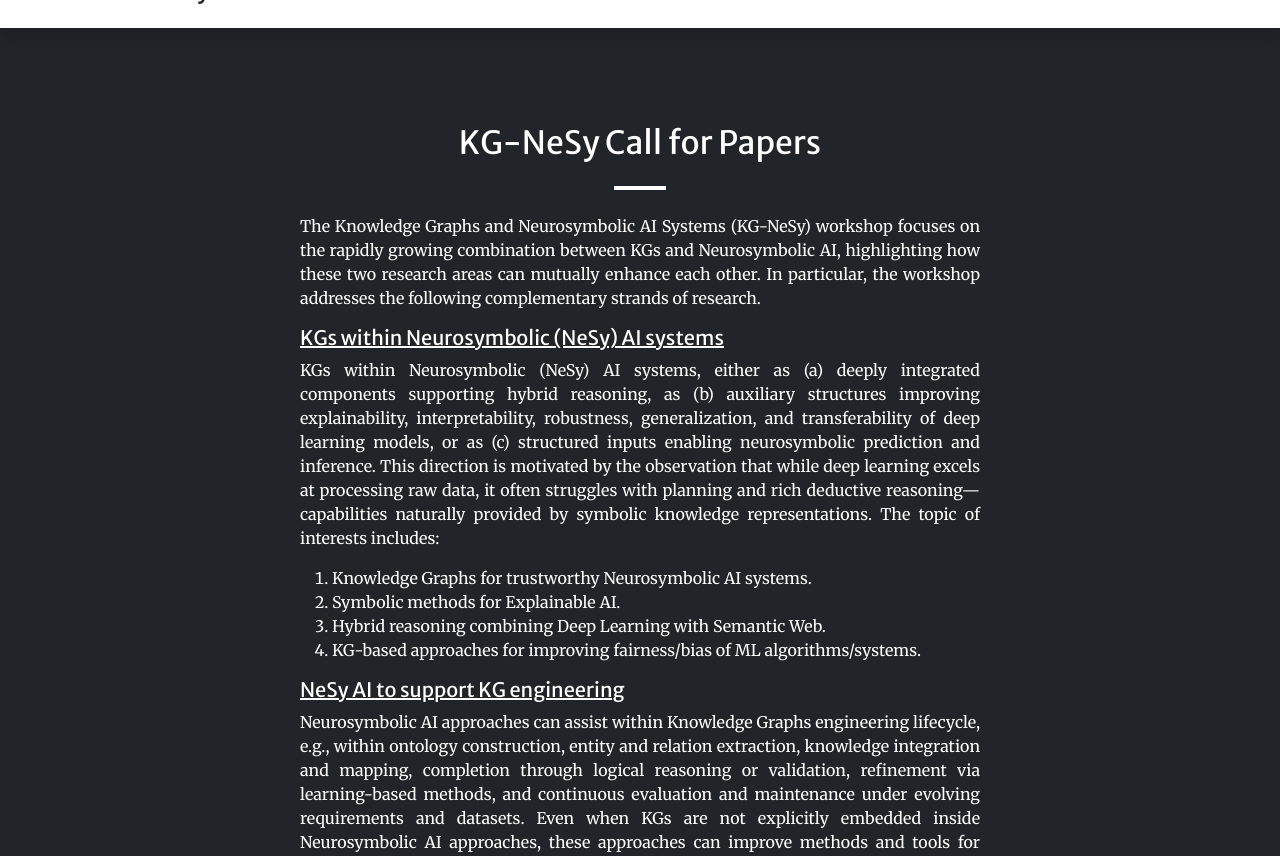
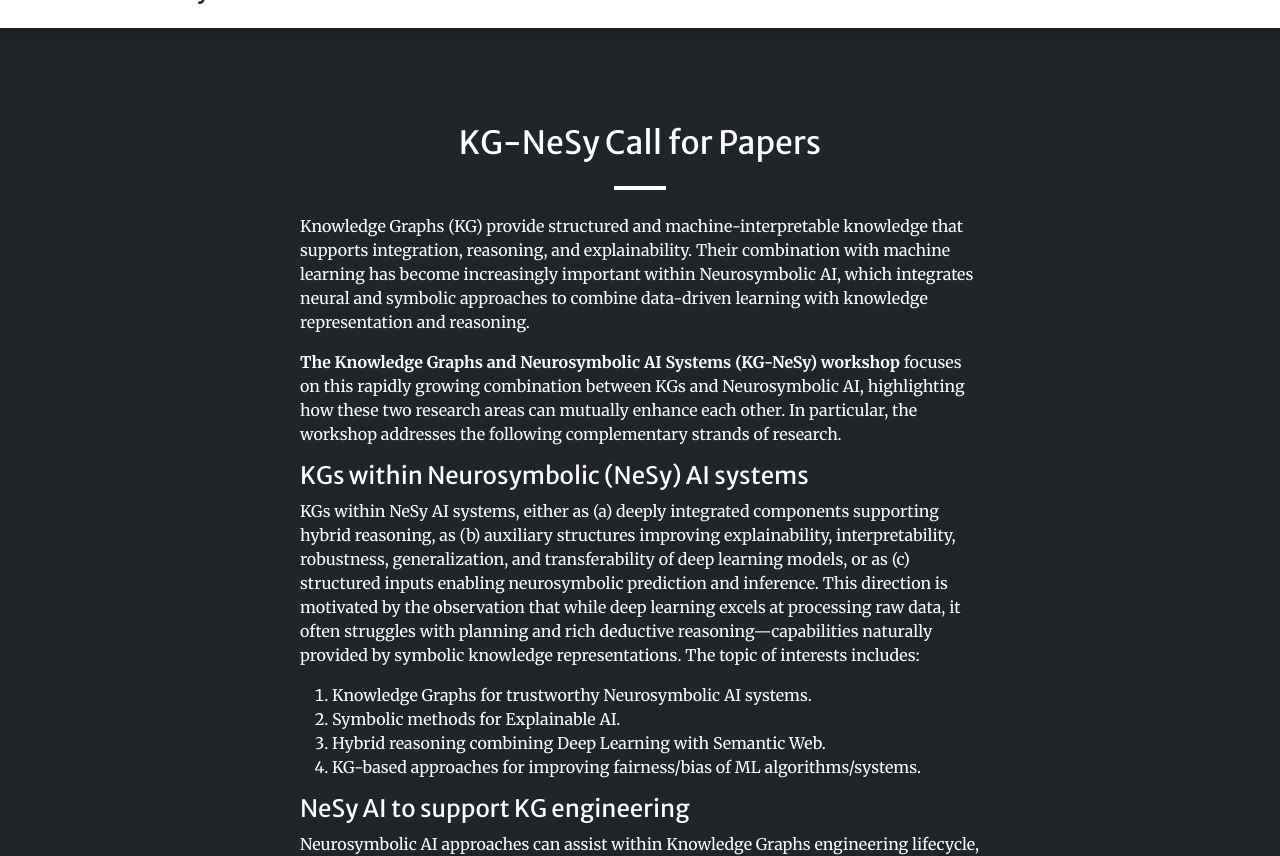
Before and after one commit to kg-nesy/kg-nesy.github.io, a Jekyll site: the page built from index.md, in a window 1280 px wide and 900 px high, scrolled down 860 px, cut to the strip 44-900 px from the top of the window. Built offline with Jekyll 4.4.1, drawn with Linux system fonts in a browser that asks for light colours; comment, search, counter and statistics services are not loaded.

Commit message:
small text and ui changes

```diff
--- a/_includes/call-to-action.html
+++ b/_includes/call-to-action.html
@@ -1,7 +1,7 @@
 <section id="{{ section.section_id }}" class="page-section {{ section.background_style }}">
   <div class="container px-4 px-lg-5 text-center">
     <div class="row gx-4 gx-lg-5 justify-content-center">
-      <div class="col-lg-10 col-xl-8 {{ section.text_style | default: 'text-justify' }}">
+      <div class="col-lg-10 col-xl-8 {{ section.text_style | default: 'text-start' }}">
         <h2 class="text-white mt-0 text-center">{{ section.title }}</h2>
         <hr class="divider border border-2 border-white ">
         <div class="text-white mb-4 ">{{ section.text | markdownify }}</div>
--- a/index.md
+++ b/index.md
@@ -16,13 +16,17 @@ sections:
     background_style: bg-dark text-primary
     title: KG-NeSy Call for Papers
     text: >
-      The Knowledge Graphs and Neurosymbolic AI Systems (KG-NeSy) workshop focuses on the rapidly growing combination between KGs and Neurosymbolic AI, highlighting how these two research areas can mutually enhance each other. In particular, the workshop addresses the following complementary strands of research.
+      Knowledge Graphs (KG) provide structured and machine-interpretable knowledge that supports integration, reasoning, and explainability. Their combination with machine learning has become increasingly important within Neurosymbolic AI, which integrates neural and symbolic approaches to combine data-driven learning with knowledge representation and reasoning.
 
       >>
 
-      ##### <u>KGs within Neurosymbolic (NeSy) AI systems</u>
+      **The Knowledge Graphs and Neurosymbolic AI Systems (KG-NeSy) workshop** focuses on this rapidly growing combination between KGs and Neurosymbolic AI, highlighting how these two research areas can mutually enhance each other. In particular, the workshop addresses the following complementary strands of research.
 
-      KGs within Neurosymbolic (NeSy) AI systems, either as (a) deeply integrated components supporting hybrid reasoning, as (b) auxiliary structures improving explainability, interpretability, robustness, generalization, and transferability of deep learning models, or as (c) structured inputs enabling neurosymbolic prediction and inference. This direction is motivated by the observation that while deep learning excels at processing raw data, it often struggles with planning and rich deductive reasoning—capabilities naturally provided by
+      >>
+
+      #### KGs within Neurosymbolic (NeSy) AI systems
+
+      KGs within NeSy AI systems, either as (a) deeply integrated components supporting hybrid reasoning, as (b) auxiliary structures improving explainability, interpretability, robustness, generalization, and transferability of deep learning models, or as (c) structured inputs enabling neurosymbolic prediction and inference. This direction is motivated by the observation that while deep learning excels at processing raw data, it often struggles with planning and rich deductive reasoning—capabilities naturally provided by
       symbolic knowledge representations. The topic of interests includes:
 
         1. Knowledge Graphs for trustworthy Neurosymbolic AI systems.
@@ -32,7 +36,7 @@ sections:
 
       >>
 
-      ##### <u>NeSy AI to support KG engineering</u>
+      #### NeSy AI to support KG engineering
 
       Neurosymbolic AI approaches can assist within Knowledge Graphs engineering lifecycle, e.g., within ontology construction, entity and relation extraction, knowledge integration and mapping, completion through logical reasoning or validation, refinement via learning-based methods, and continuous evaluation and maintenance under evolving requirements and datasets. Even when KGs are not explicitly embedded inside Neurosymbolic AI approaches, these approaches can improve methods and tools for knowledge engineering, paving the way for the next generation of Knowledge Graphs development practices. The topic of interests includes:
 
@@ -41,7 +45,7 @@ sections:
 
       >>
 
-      ##### <u>KG-based approaches for understanding and systematizing NeSy AI</u>
+      #### KG-based approaches for understanding and systematizing NeSy AI
 
       KG-based approaches for understanding and systematizing NeSy AI, e.g., through design patterns, classifications, conceptual frameworks, and boxology representations. These works are essential for identifying gaps in current approaches, consolidating fragmented research landscapes, and opening up new opportunities for future developments. The topic of interests includes:
 
@@ -51,7 +55,7 @@ sections:
 
       >>
 
-      ##### <u>Application of KGs and NeSy AI</u>
+      #### Application of KGs and NeSy AI
 
       Application of KGs and NeSy AI, which includes, but not limited to:
 
@@ -71,17 +75,17 @@ sections:
     services:
       - title: Paper Submission <br/> (July 15th, 2026)
         text: Submit your paper.
-        icon: bi-gem text-info
+        icon: bi-pencil-fill
         url: https://easychair.org/conferences2/info?a=36250136
       - title: Notifications <br/> (Aug 15th, 2026)
         text: The notification and reviews from our Program Committee will be available.
         icon: bi-rocket-takeoff
       - title: Camera-ready Submission <br/> (Aug 31st, 2026)
         text: Time to have your paper ready for being published. All the accepted paper will be published in the proceedings.
-        icon: bi-activity
+        icon: bi-camera-fill
       - title: Event <br/> (Oct 25th or 26th, 2026)
         text: Keynote, papers presentations, and discussion!
-        icon: bi-heart-fill
+        icon: bi-people-fill
 
 
   - type: members.html
```
